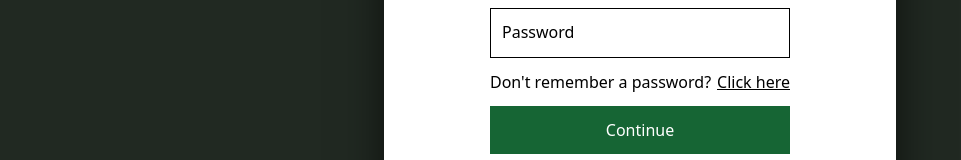
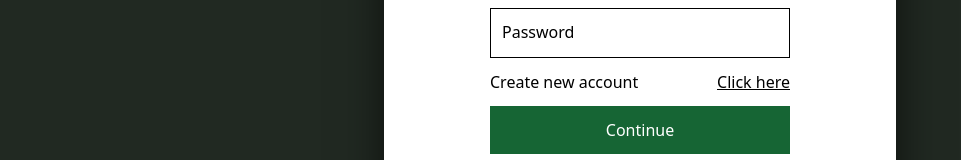
Before and after one commit to Krrystian/mern-todo, a React (Create React App) app in the folder my-app/: page / in a window 1280 px wide. Shown: the part 376-536 px from the top of the page, without its empty margins (0-961 px from the left). Built offline with nearby package versions, Linux system fonts and the light colour scheme.

Commit message:
Update Login.tsx

```diff
--- a/my-app/src/components/Login.tsx
+++ b/my-app/src/components/Login.tsx
@@ -71,7 +71,7 @@ const Login: React.FC<LoginProps> = ({ setRegister }) => {
         <Input name="email" type="email" label="Email" required />
         <Input type="password" name="password" label="Password" required />
         <div className="flex justify-between px-3">
-          <p className="text-md cursor-default">Don't remember a password?</p>
+          <p className="text-md cursor-default">Create new account</p>
           <p
             className="underline cursor-pointer hover:text-green-800"
             onClick={handleRegister}
```
